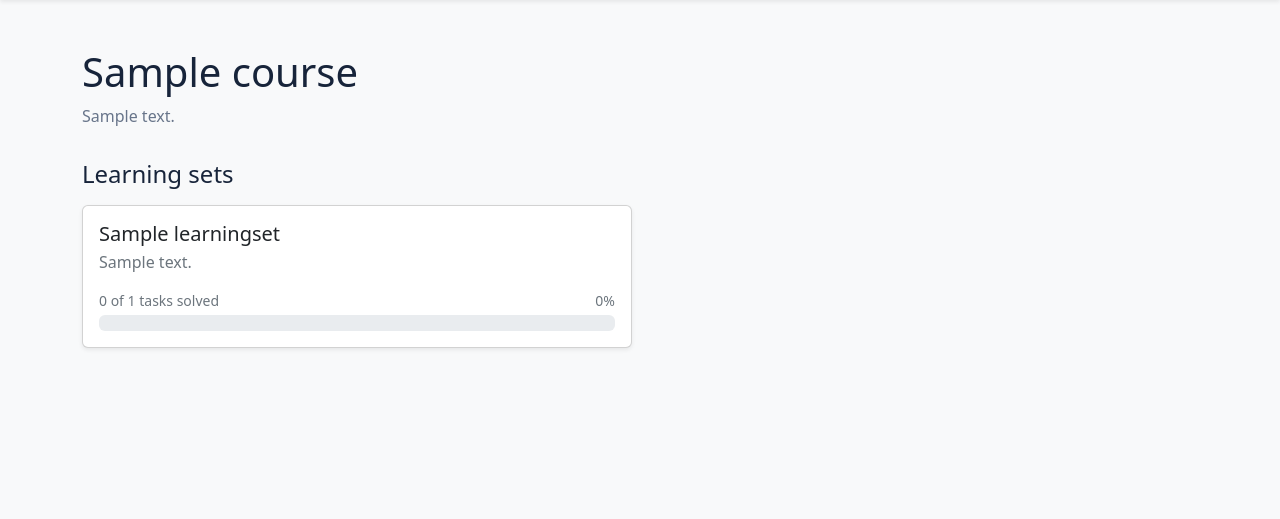
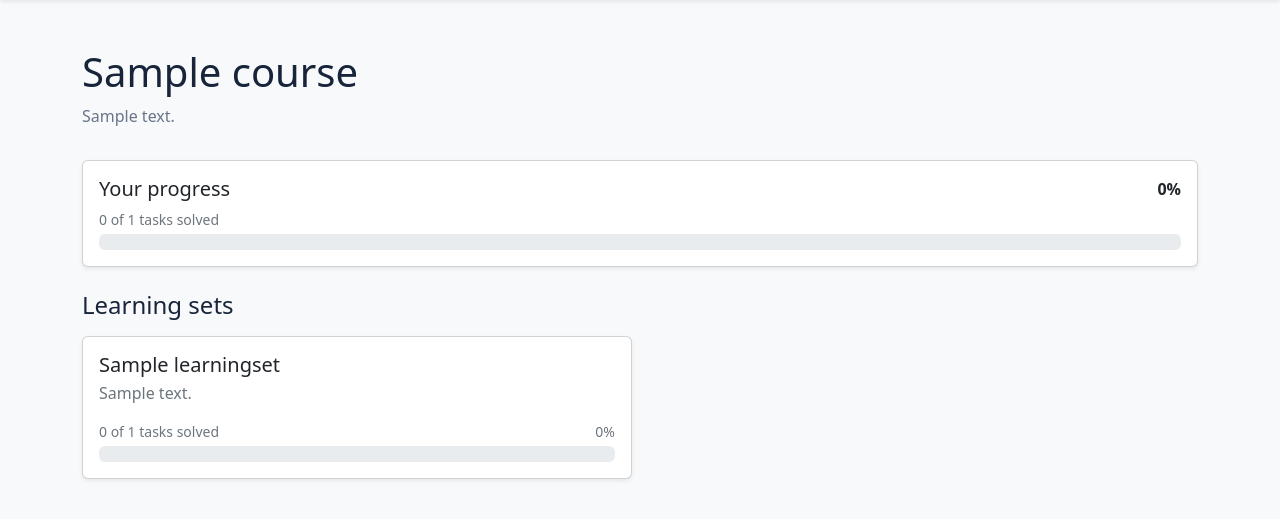
Before and after one commit to ToglivvilgoT/diskmatte-the-game, a Django app: a page that uses diskmatte-the-game/apps/courses/templates/courses/course_detail.html in a window 1280 px wide. Shown: the part 56-575 px from the top of the page. Run offline with Django 5.2, Linux system fonts and the light colour scheme; tables that the repository leaves empty hold one stand-in row (values such as "Sample post").

Commit message:
feat: add completion percentage for courses

```diff
--- a/diskmatte-the-game/apps/courses/templates/courses/course_detail.html
+++ b/diskmatte-the-game/apps/courses/templates/courses/course_detail.html
@@ -6,6 +6,21 @@
 <div class="page-header">
     <h1>{{ course.name }}</h1>
     <p>{{ course.description }}</p>
+</div>
+
+<div class="card shadow-sm mb-4">
+    <div class="card-body">
+        <div class="d-flex justify-content-between align-items-center mb-2">
+            <h2 class="h5 mb-0">Your progress</h2>
+            <span class="fw-semibold">{{ course.completion_percentage }}%</span>
+        </div>
+        <div class="d-flex justify-content-between small text-secondary mb-1">
+            <span>{{ course.solved_tasks }} of {{ course.total_tasks }} tasks solved</span>
+        </div>
+        <div class="progress" role="progressbar" aria-label="{{ course.name }} completion" aria-valuenow="{{ course.completion_percentage }}" aria-valuemin="0" aria-valuemax="100">
+            <div class="progress-bar" style="width: {{ course.completion_percentage }}%"></div>
+        </div>
+    </div>
 </div>
 
 <h2 class="h4 mb-3">Learning sets</h2>
--- a/diskmatte-the-game/apps/courses/views.py
+++ b/diskmatte-the-game/apps/courses/views.py
@@ -1,12 +1,32 @@
 from django.shortcuts import get_object_or_404, render
 
 from apps.progress.models import TaskCompletion
+from apps.tasks.models import Task
 
 from .models import Course, LearningSet, Topic
 
 
 def course_list(request):
     courses = Course.objects.filter(is_active=True)
+    for course in courses:
+        course.total_tasks = Task.objects.filter(
+            learning_set__course=course,
+            learning_set__is_active=True,
+            is_published=True,
+        ).count()
+        course.solved_tasks = 0
+        if request.user.is_authenticated:
+            course.solved_tasks = TaskCompletion.objects.filter(
+                user=request.user,
+                task__learning_set__course=course,
+                task__learning_set__is_active=True,
+                task__is_published=True,
+            ).count()
+        course.completion_percentage = (
+            round(course.solved_tasks / course.total_tasks * 100)
+            if course.total_tasks
+            else 0
+        )
     return render(request, "courses/course_list.html", {"courses": courses})
 
 
@@ -27,6 +47,13 @@ def course_detail(request, slug):
             if learning_set.total_tasks
             else 0
         )
+    course.total_tasks = sum(learning_set.total_tasks for learning_set in learning_sets)
+    course.solved_tasks = sum(learning_set.solved_tasks for learning_set in learning_sets)
+    course.completion_percentage = (
+        round(course.solved_tasks / course.total_tasks * 100)
+        if course.total_tasks
+        else 0
+    )
     return render(
         request,
         "courses/course_detail.html",
```
Also changed, not shown: diskmatte-the-game/apps/courses/templates/courses/course_list.html (+9 -0 lines), diskmatte-the-game/apps/courses/tests.py (+22 -0 lines).
